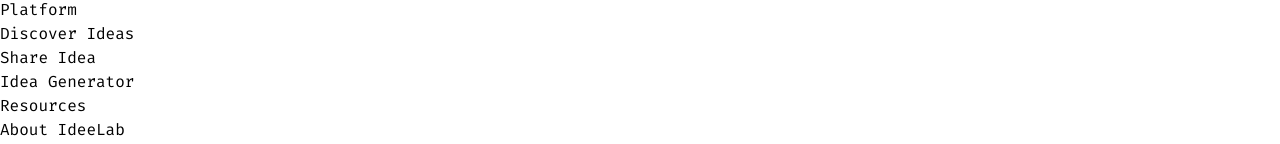
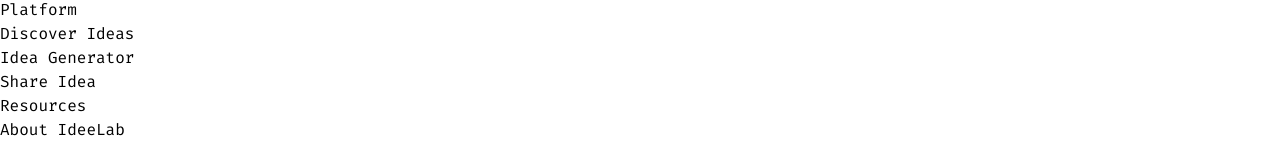
Before and after one commit to An4s0/IdeeLab, a Next.js app in the folder apps/web/: page /support in a window 1280 px wide. Shown: the part 883-1027 px from the top of the page. Built offline with nearby package versions, Linux system fonts and the light colour scheme.

Commit message:
update footer component

```diff
--- a/apps/web/components/footer/footer.tsx
+++ b/apps/web/components/footer/footer.tsx
@@ -12,8 +12,8 @@ type ThemeIcon = {
 
 const platformLinks = [
   { name: "Discover Ideas", href: "/ideas" },
+  { name: "Idea Generator", href: "/generator" },
   { name: "Share Idea", href: "/share" },
-  { name: "Idea Generator", href: "/generator" },
 ];
 
 const resourceLinks = [
```
